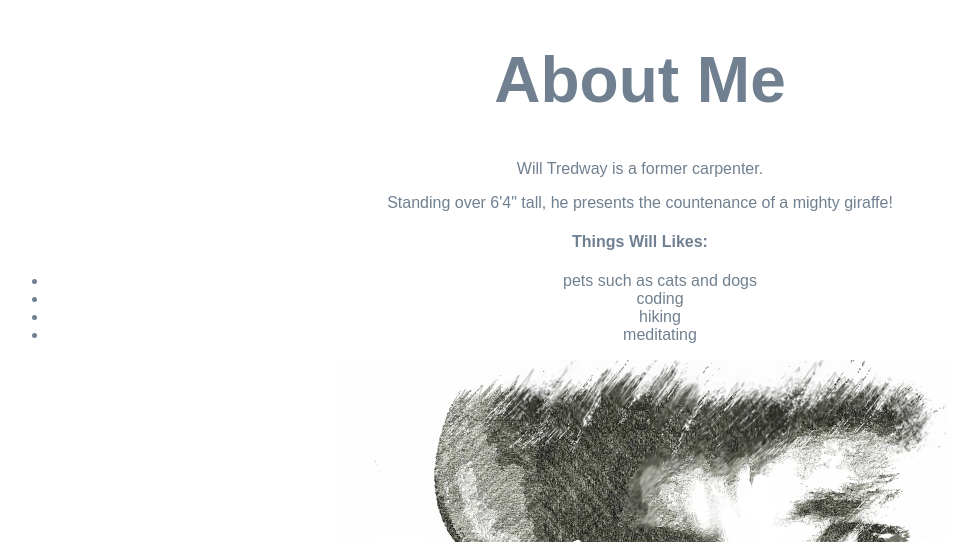
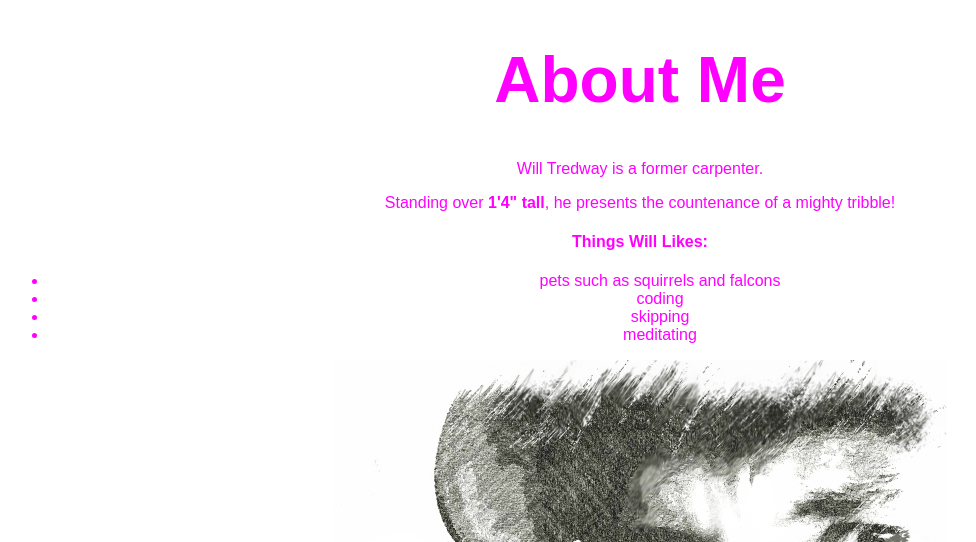
Before and after one commit to JaerenTredway/about-will, a PHP site: page / in a window 1280 px wide. Shown: the top 542 px of the page, without its empty margins (0-976 px from the left). Run offline with PHP 8.4, Linux system fonts and the light colour scheme.

Commit message:
Updated CSS colors and changed body text

```diff
--- a/index.php
+++ b/index.php
@@ -11,13 +11,13 @@
 		<h1>About Me</h1>
 		<div class="container">
 			<p>Will Tredway is a former carpenter.</p>
-			<p>Standing over 6'4" tall, he presents the countenance of a mighty giraffe!</p>
+			<p>Standing over <strong>1'4" tall</strong>, he presents the countenance of a mighty tribble!</p>
 			<div class="list">
 						<h4>Things Will Likes:</h4>
 						<ul>
-							<li id="item1">pets such as cats and dogs</li>
+							<li id="item1">pets such as squirrels and falcons</li>
 							<li id="item2">coding</li>
-							<li id="item3">hiking</li>
+							<li id="item3">skipping</li>
 							<li id="item4">meditating</li>
 						</ul>
 				<img src="./resources/avatar_sketch4.png" alt="Will Tredway">
--- a/style.css
+++ b/style.css
@@ -1,6 +1,6 @@
 body {
-	font-family: "Bradley Hand", sans-serif;
-	color: slategray;
+	font-family: "comic sans", sans-serif;
+	color: fuchsia;
 	text-align: center;
 }
 
```
